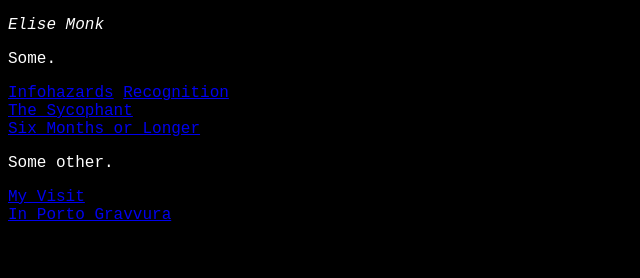
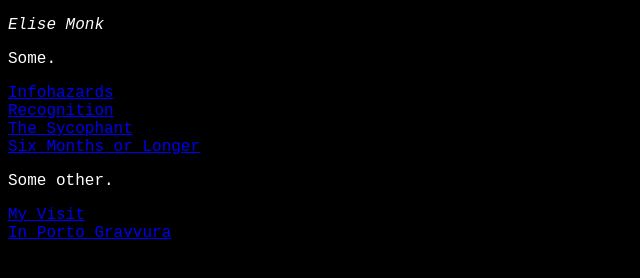
Before and after one commit to elisemonk/elisemonk.github.io, a plain HTML site: page index.html in a window 1280 px wide. Shown: the whole page, without its empty margins (0-640 px from the left). Drawn offline with Linux system fonts and the light colour scheme.

Commit message:
Update index.html

```diff
--- a/index.html
+++ b/index.html
@@ -18,7 +18,7 @@
 
     <p>Some.</p>
 
-    <a href="Infohazards.pdf">Infohazards</a>
+    <a href="Infohazards.pdf">Infohazards</a> <br>
 
     <a href="Recognition.pdf">Recognition</a> <br>
 
```
